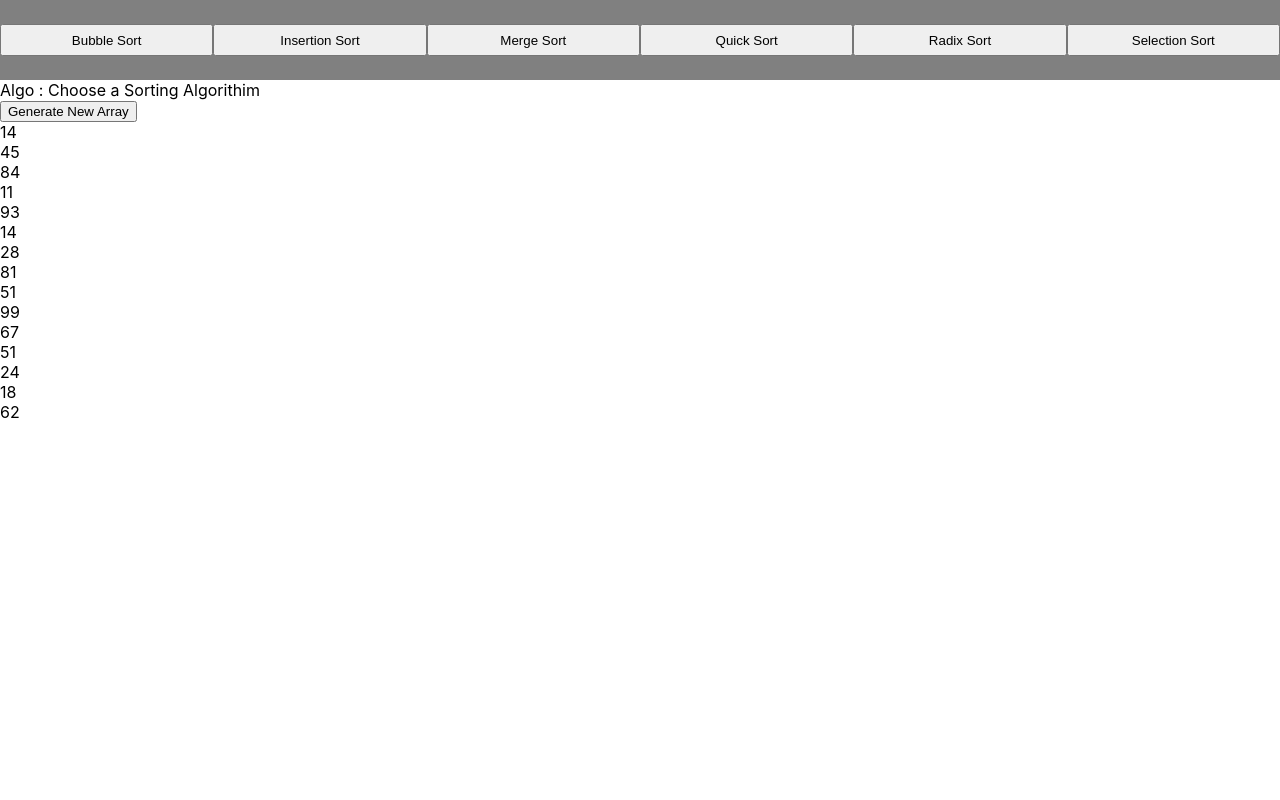
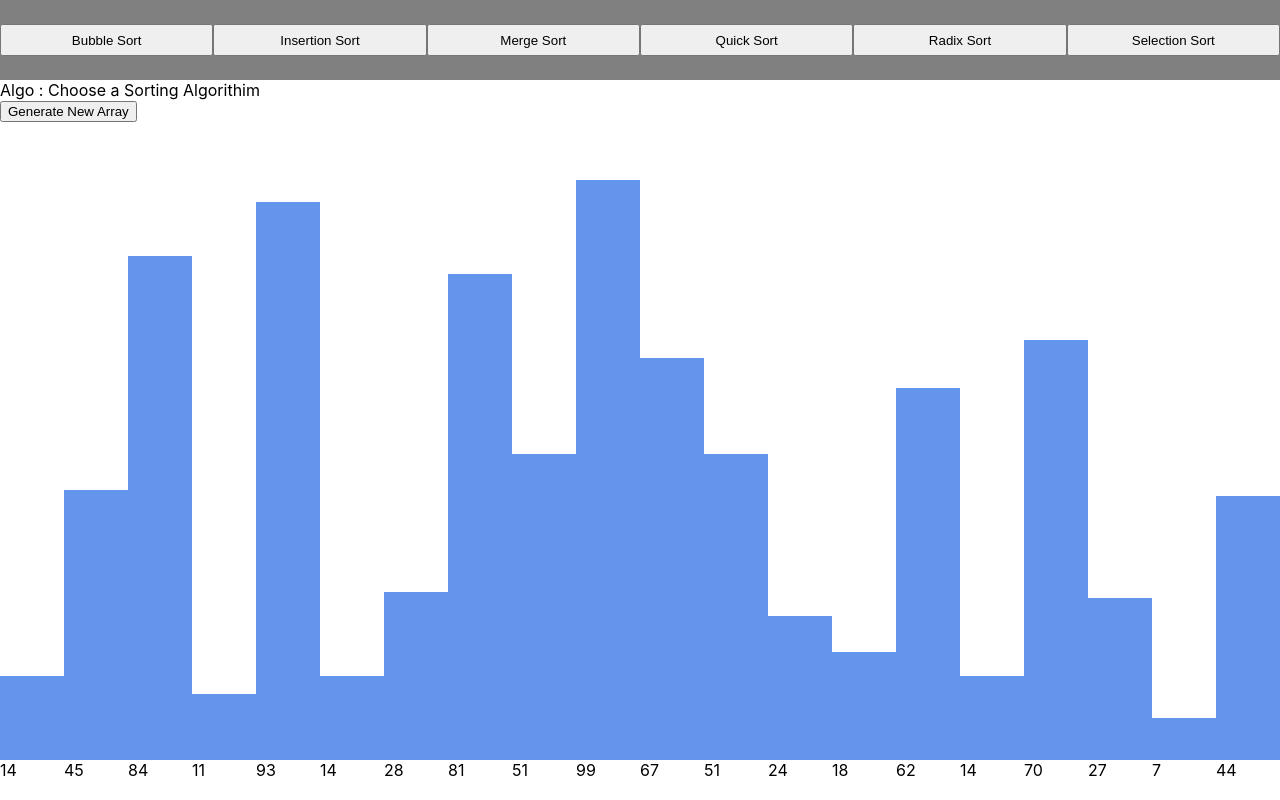
Before and after one commit to PhurbaSherpa/Visuo, a React (Create React App) app: page / in a window 1280 px wide. Both pictures are taken after a click on the button "Generate New Array". Built offline with nearby package versions, Linux system fonts and the light colour scheme.

Commit message:
generate bars with arr values

```diff
--- a/src/Bar.js
+++ b/src/Bar.js
@@ -1,5 +1,10 @@
 import React from "react";
 
-export default function Bar() {
-  return <div></div>;
+export default function Bar(props) {
+  return (
+    <div class="bar-container">
+      <div>{props.value}</div>
+      <div class="bar" style={{ height: `${props.value}%` }}></div>
+    </div>
+  );
 }
--- a/src/Graph.js
+++ b/src/Graph.js
@@ -6,9 +6,10 @@ export default function Graph() {
 
   return (
     <div>
+      <div id="generateArr">
         <button
           onClick={() => {
-          let arr = new Array(15).fill(0).map(function(n) {
+            let arr = new Array(20).fill(0).map(function(n) {
               return Math.floor(Math.random() * (100 - 1) + 1);
             });
             setArr(arr);
@@ -17,13 +18,13 @@ export default function Graph() {
         >
           Generate New Array
         </button>
+      </div>
+
+      <div id="bars-container">
         {arr.map((value, index) => {
-        return (
-          <div class="bar" key={index}>
-            {value}
+          return <Bar value={value} key={index} />;
+        })}
       </div>
-        );
-      })}
     </div>
   );
 }
--- a/src/index.css
+++ b/src/index.css
@@ -26,3 +26,26 @@ code {
   height: 40%;
   width: 33%;
 }
+#generateArr {
+  height: 10vh;
+}
+
+#bars-container {
+  display: flex;
+  flex-direction: row;
+
+  height: 75vh;
+}
+.bar-container {
+  display: flex;
+  flex-direction: column-reverse;
+  height: 75vh;
+}
+.bar {
+  border: black;
+  border-width: 100px;
+  border-color: black;
+  width: 5vw;
+  text-align: center;
+  background-color: cornflowerblue;
+}
```
Lines whose indentation alone changed are shown as unchanged.
